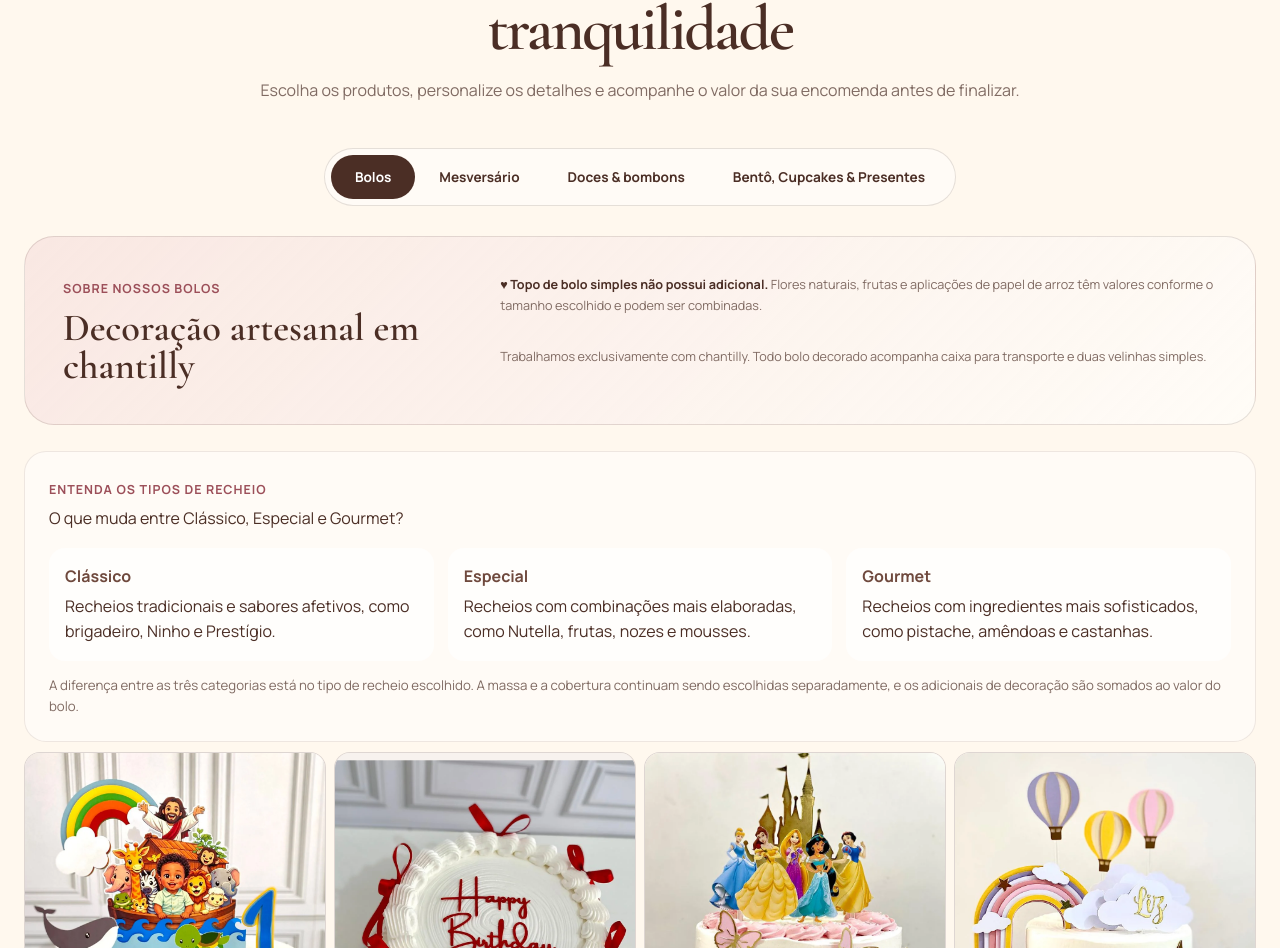
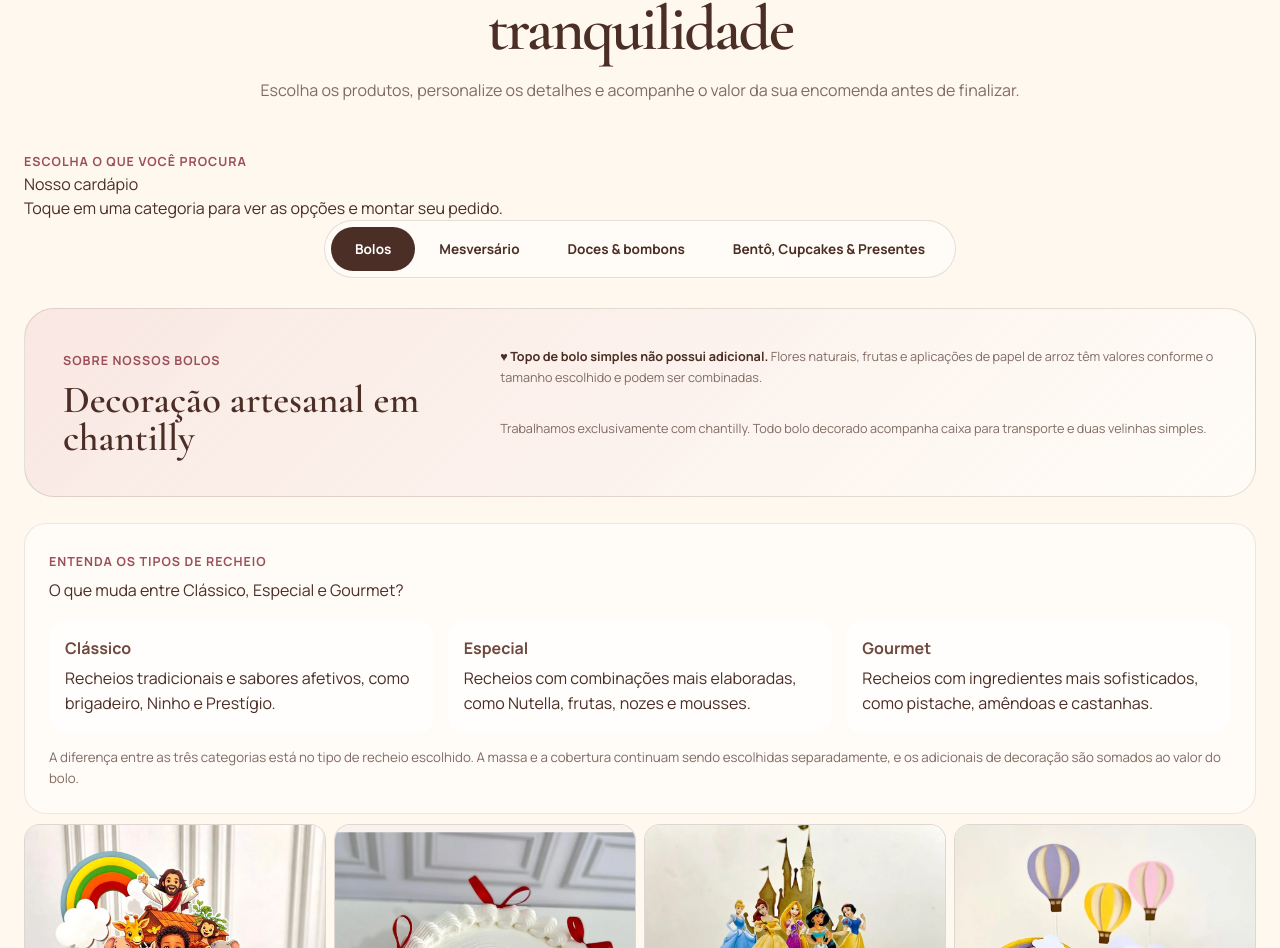
Before and after one commit to doceriabrigadeiroebeijinho/doceriabrigadeiroebeijinho.github.io, a Next.js app: page / in a window 1280 px wide. Shown: the part 1505-2453 px from the top of the page. Built offline with nearby package versions, Linux system fonts and the light colour scheme.

Commit message:
dar mais destaque às categorias do cardápio

```diff
--- a/app/page.tsx
+++ b/app/page.tsx
@@ -1906,6 +1906,12 @@ if (
             Escolha os produtos, personalize os detalhes e acompanhe o valor da
             sua encomenda antes de finalizar.
           </p>
+        </div>
+
+        <div className="catalog-category-intro">
+          <span className="section-kicker">Escolha o que você procura</span>
+          <h3>Nosso cardápio</h3>
+          <p>Toque em uma categoria para ver as opções e montar seu pedido.</p>
         </div>
 
         <div className="catalog-tabs" role="tablist" aria-label="Categorias">
```
